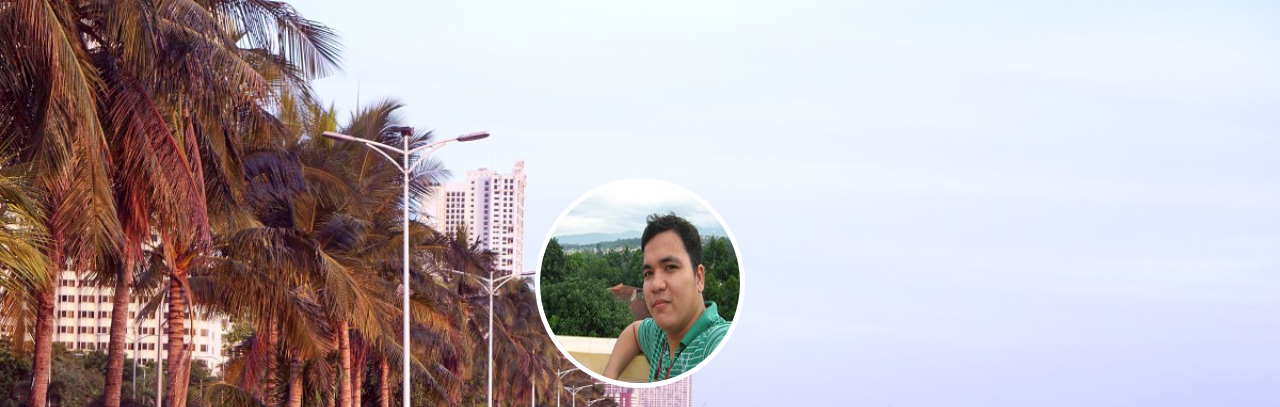
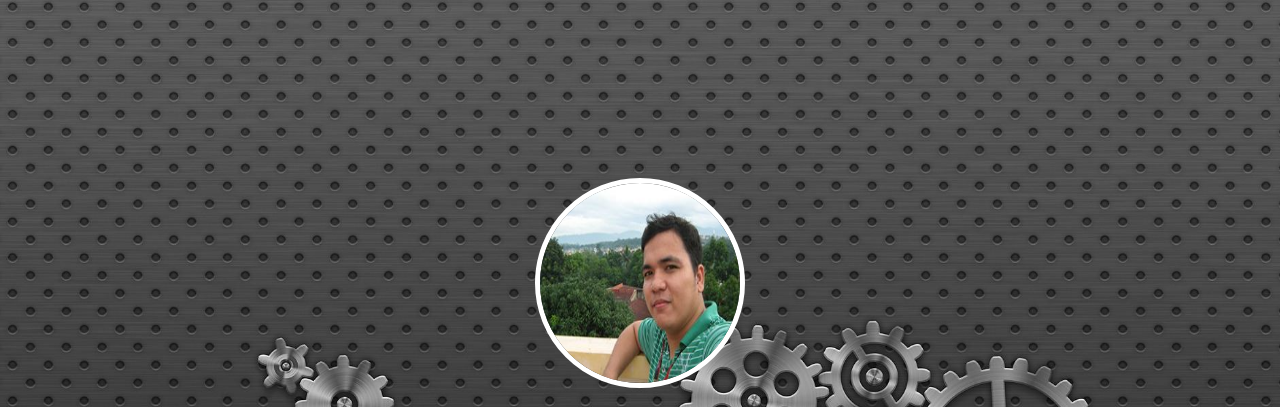
Before and after one commit to deleonferdinand/portfolio, a plain HTML site: page index.html in a window 1280 px wide. Shown: the top 407 px of the page. Drawn offline with Linux system fonts and the light colour scheme; a web font is replaced by a local one.

Commit message:
includes my dev portfolio v0.1

```diff
--- a/assets/css/style.css
+++ b/assets/css/style.css
@@ -1,9 +1,10 @@
 body {
-	background-image: url(../images/bg11.jpg);
+	background-image: url(../images/bg20.jpg);
 	background-size: cover;
 	-webkit-background-size: cover;
 	-moz-background-size: cover;
 	-o-background-size: cover;
+	background-color: white;
 	color: #fff; /*white*/
 	background-repeat: no repeat;
 	height: 100vh;
```
Also changed, not shown: assets/images/bg1.jpg (deleted), assets/images/bg10.jpg (deleted), assets/images/bg11.jpg (deleted), assets/images/bg20.jpg (added), assets/images/me10.jpg (deleted), assets/images/me2.jpg (deleted), 2 other files.
